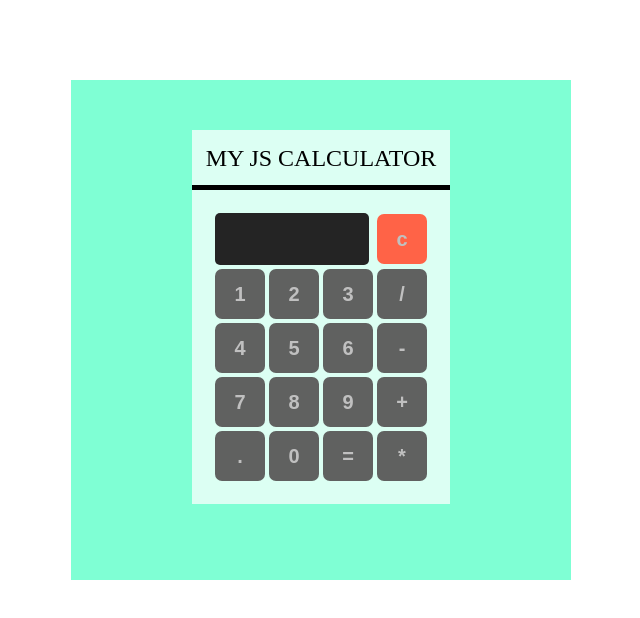
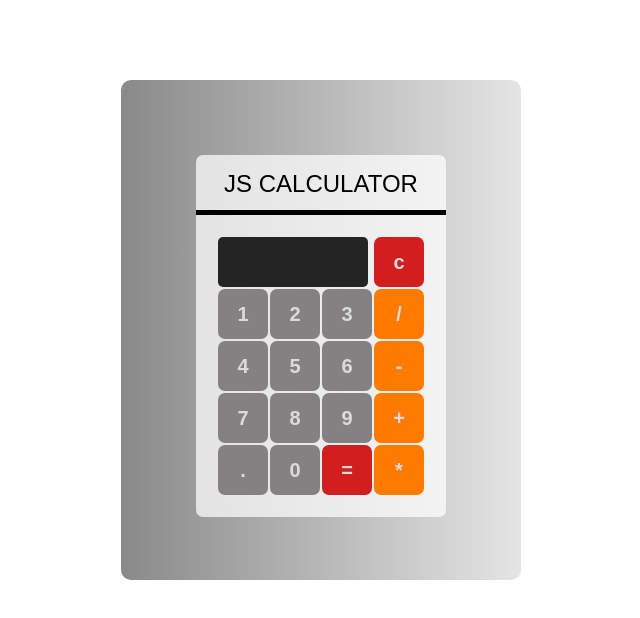
Before and after one commit to Dushani-Ranasinghe/JavaScript-Calculator, a plain HTML site: page index.html in a window 1280 px wide. Shown: the whole page, without its empty margins (319-959 px from the left). Drawn offline with Linux system fonts and the light colour scheme.

Commit message:
Added style

```diff
--- a/index.html
+++ b/index.html
@@ -8,44 +8,43 @@
 
 <body>
        <div class="container">
-
       <div class="calculator">
 
-      <div class = title >MY JS CALCULATOR</div>
+      <div class = title >JS CALCULATOR</div>
 
     <!-- Crate a table to display calculator display and keypad-->
     <table>
       <tr>
          <td colspan="3"><input type="text" id="result"/></td>
-          <!-- call clear() function to clear display -->
-          <td><input type="button" value="c" id="clear" onclick="clear()"/> </td>
+         <!-- clr() function will call clr to clear all value -->
+         <td><input type="button" value="c" id="clear" onclick="clr()"/> </td>
       </tr>
       <tr>
-          <!-- create button and assign value to them -->
-          <!--call display() function to display values -->
-          <td><input type="button" value="1" onclick="display('1')"/> </td>
-          <td><input type="button" value="2" onclick="display('2')"/> </td>
-          <td><input type="button" value="3" onclick="display('3')"/> </td>
-          <td><input type="button" value="/" onclick="display('/')"/> </td>
+         <!-- create button and assign value to each button -->
+         <!-- dis("1") will call function dis to display value -->
+         <td><input type="button" value="1" id="number" onclick="dis('1')"/> </td>
+         <td><input type="button" value="2" id="number" onclick="dis('2')"/> </td>
+         <td><input type="button" value="3" id="number" onclick="dis('3')"/> </td>
+         <td><input type="button" value="/" id="divide" onclick="dis('/')"/> </td>
       </tr>
       <tr>
-          <td><input type="button" value="4" onclick="display('4')"/> </td>
-          <td><input type="button" value="5" onclick="display('5')"/> </td>
-          <td><input type="button" value="6" onclick="display('6')"/> </td>
-          <td><input type="button" value="-" onclick="display('-')"/> </td>
+         <td><input type="button" value="4" id="number" onclick="dis('4')"/> </td>
+         <td><input type="button" value="5" id="number" onclick="dis('5')"/> </td>
+         <td><input type="button" value="6" id="number" onclick="dis('6')"/> </td>
+         <td><input type="button" value="-"id="subtract" onclick="dis('-')"/> </td>
       </tr>
       <tr>
-          <td><input type="button" value="7" onclick="display('7')"/> </td>
-          <td><input type="button" value="8" onclick="display('8')"/> </td>
-          <td><input type="button" value="9" onclick="display('9')"/> </td>
-          <td><input type="button" value="+" onclick="display('+')"/> </td>
+         <td><input type="button" value="7" id="number" onclick="dis('7')"/> </td>
+         <td><input type="button" value="8" id="number" onclick="dis('8')"/> </td>
+         <td><input type="button" value="9" id="number" onclick="dis('9')"/> </td>
+         <td><input type="button" value="+" id="add" onclick="dis('+')"/> </td>
       </tr>
       <tr>
-          <td><input type="button" value="." onclick="display('.')"/> </td>
-          <td><input type="button" value="0" onclick="display('0')"/> </td>
-          <!-- calculate() function to evaluate value -->
-          <td><input type="button" value="=" onclick="calculate()"/> </td>
-          <td><input type="button" value="*" onclick="display('*')"/> </td>
+         <td><input type="button" value="." id="number" onclick="dis('.')"/> </td>
+         <td><input type="button" value="0" id="number" onclick="dis('0')"/> </td>
+         <!-- solve function call function solve to evaluate value -->
+         <td><input type="button" value="=" id="equal" onclick="solve()"/> </td>
+         <td><input type="button" value="*" id="multiply" onclick="dis('*')"/> </td>
       </tr>
    </table>
 </div>
--- a/script.js
+++ b/script.js
@@ -1,18 +1,19 @@
-  //function to clear the display
-  function clear()
-  {
-      document.getElementById("result").value = ""
-  }
-//function to display value
- function display(val)
+ //function that display value
+ function dis(val)
  {
      document.getElementById("result").value+=val
  }
 
- //function to get the value and return the result
- function calculate()
+ //function that evaluates the digit and return result
+ function solve()
  {
      let x = document.getElementById("result").value
      let y = eval(x)
      document.getElementById("result").value = y
  }
+
+ //function that clear the display
+ function clr()
+ {
+     document.getElementById("result").value = ""
+ }
--- a/style.css
+++ b/style.css
@@ -1,3 +1,9 @@
+*{
+    margin: 0;
+    padding: 0;
+    height: 100%;
+
+}
 .title{
     margin-bottom: 10px;
     text-align:center;
@@ -6,12 +12,13 @@
     font-size: x-large;
     padding-top: 15px;
     height: 40px;
+    font-family: fantasy;
     }
 
 input[type="button"]
     {
-    background-color:rgb(96, 97, 96);
-    color: rgb(192, 192, 192);
+    background-color:rgb(131, 129, 129);
+    color: rgb(219, 219, 219);
     border: solid black 2px;
     border-radius: 7px;
     border-style: none;
@@ -35,15 +42,15 @@ input[type="text"]
     }
 
 .container{
-    width: 500px;
-    height: 700px;
-    background-color: aquamarine;
+    width: 400px;
+    background-image: linear-gradient(to right,rgba(41, 41, 41, 0.548),rgba(204, 204, 204, 0.514));
     justify-content: center;
     position: absolute;
     top: 10%;
     left: 50%;
     transform: translateX(-50%);
     height: 500px;
+    border-radius: 10px;
 }
 .calculator{
     height: max-content;
@@ -51,8 +58,9 @@ input[type="text"]
     background-color: rgba(255, 255, 255, 0.726);
     position: absolute;
     left: 50%;
-    top: 10%;
+    top: 15%;
     transform: translateX(-50%);
+    border-radius: 7px;
 }
 table{
     margin: 10px;
@@ -60,8 +68,42 @@ table{
 }
 
 #clear{
-    background-color: tomato;
+    background-color: rgb(210, 30, 30);
 }
 #clear:hover{
-    background-color: red;
+    background-color: rgb(170, 26, 26) ;
 }
+#equal{
+    background-color: rgb(210, 30, 30);
+}
+#equal:hover{
+    background-color:rgb(170, 26, 26) ;
+}
+#divide{
+    background-color: rgb(255, 123, 0);
+}
+#divide:hover{
+    background-color: rgb(201, 98, 2);
+}
+#subtract{
+    background-color: rgb(255, 123, 0);
+}
+#subtract:hover{
+    background-color: rgb(201, 98, 2);
+}
+#add{
+    background-color: rgb(255, 123, 0);
+}
+#add:hover{
+    background-color: rgb(201, 98, 2);
+}
+#multiply{
+    background-color: rgb(255, 123, 0);
+}
+#multiply:hover{
+    background-color: rgb(201, 98, 2);
+}
+
+#number:hover{
+   background-color: rgb(77, 76, 76);
+}
```
Lines whose indentation alone changed are shown as unchanged.
